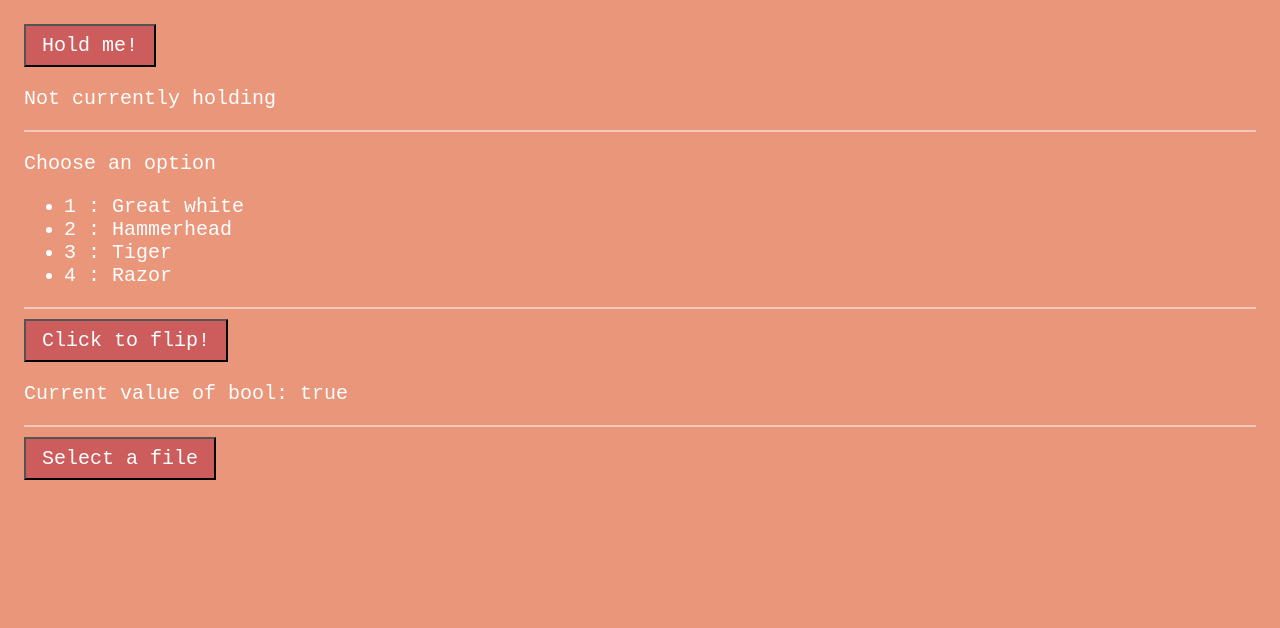
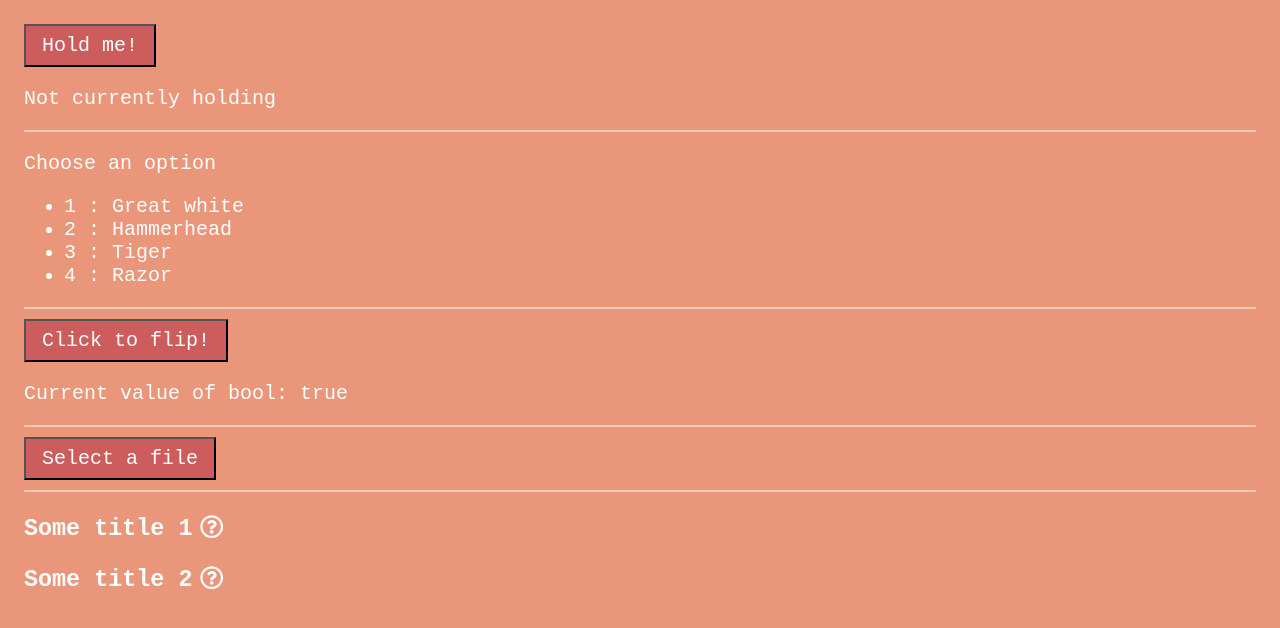
Before and after one commit to johnnycopes/ng-learning, an Angular app: page / in a window 1280 px wide. Shown: the top 628 px of the page. Built offline with nearby package versions, Linux system fonts and the light colour scheme.

Commit message:
sets up help-context component and adds respective article to README

```diff
--- a/src/app/app.component.html
+++ b/src/app/app.component.html
@@ -45,3 +45,13 @@
     Select a file
   </button>
 </app-file-select>
+
+<hr>
+
+<h3 app-help-context="Some description 1">
+  Some title 1
+</h3>
+
+<h3 app-help-context="Some description 1">
+  Some title 2
+</h3>
--- a/src/app/button/button.component.scss
+++ b/src/app/button/button.component.scss
@@ -4,4 +4,5 @@
   font-size: 20px;
   font-family: monospace;
   padding: 8px 16px;
+  cursor: pointer;
 }
--- a/src/app/file-select/file-select-def.directive.ts
+++ b/src/app/file-select/file-select-def.directive.ts
@@ -10,7 +10,7 @@ export interface IFileSelectContext {
 export class FileSelectDefDirective {
 
   constructor(
-    public template: TemplateRef<IFileSelectContext>
+    public template: TemplateRef<IFileSelectContext> | null
   ) { }
 
 }
--- a/src/app/file-select/file-select.component.html
+++ b/src/app/file-select/file-select.component.html
@@ -6,6 +6,6 @@
   (change)="onFileSelectChange($event)"
 />
 <ng-container *ngIf="fileSelectDef"
-  [ngTemplateOutlet]="fileSelectDef?.template"
+  [ngTemplateOutlet]="fileSelectDef.template"
   [ngTemplateOutletContext]="fileSelectDefContext"
 ></ng-container>
--- a/src/app/file-select/file-select.component.ts
+++ b/src/app/file-select/file-select.component.ts
@@ -16,7 +16,7 @@ export class FileSelectComponent {
   public fileInput: ElementRef<HTMLInputElement> | undefined;
 
   @ContentChild(FileSelectDefDirective)
-  public fileSelectDef: FileSelectDefDirective | undefined;
+  public fileSelectDef: FileSelectDefDirective | null = null;
 
   public fileSelectDefContext = {
     $implicit: () => this.openFileSelectDialog()
--- /dev/null
+++ b/src/app/help-context/help-context.component.html
@@ -0,0 +1,14 @@
+<ng-content></ng-content>
+<div class="container"
+  #container
+>
+  <fa-icon class="icon"
+    [icon]="icon"
+    (click)="showHelp = true"
+  ></fa-icon>
+  <div *ngIf="showHelp"
+    class="dialog"
+  >
+    {{ message }}
+  </div>
+</div>
--- /dev/null
+++ b/src/app/help-context/help-context.component.scss
@@ -0,0 +1,23 @@
+:host {
+  display: flex;
+  align-items: center;
+}
+
+.container {
+  margin-left: 8px;
+  position: relative;
+}
+
+.icon {
+  cursor: pointer;
+}
+
+.dialog {
+  position: absolute;
+  z-index: 100;
+  background: cadetblue;
+  transform: translate(-50%);
+  left: 50%;
+  margin-top: 4px;
+  padding: 8px;
+}
--- /dev/null
+++ b/src/app/help-context/help-context.component.ts
@@ -0,0 +1,29 @@
+import { Component, Input, ElementRef, HostListener, ViewChild } from "@angular/core";
+import { faQuestionCircle } from "@fortawesome/free-regular-svg-icons";
+
+@Component({
+  selector: "[app-help-context]",
+  templateUrl: "./help-context.component.html",
+  styleUrls: ["./help-context.component.scss"],
+})
+export class HelpContextComponent {
+  @Input("app-help-context") message: string = "";
+
+  @ViewChild("container") containerRef: ElementRef | undefined;
+
+  public icon = faQuestionCircle;
+  public showHelp: boolean = false;
+
+  @HostListener("document:click", ["$event"])
+  documentClicked({ target }: MouseEvent) {
+    console.log(target);
+    if (!this.containerRef?.nativeElement.contains(target)) {
+      this.showHelp = false;
+    }
+  }
+
+  @HostListener("window:keydown.Escape")
+  escapedClicked(): void {
+    this.showHelp = false;
+  }
+}
```
Also changed, not shown: src/app/app.module.ts (+12 -9 lines), 1 other file (tests, documents, lock files or other folders).
